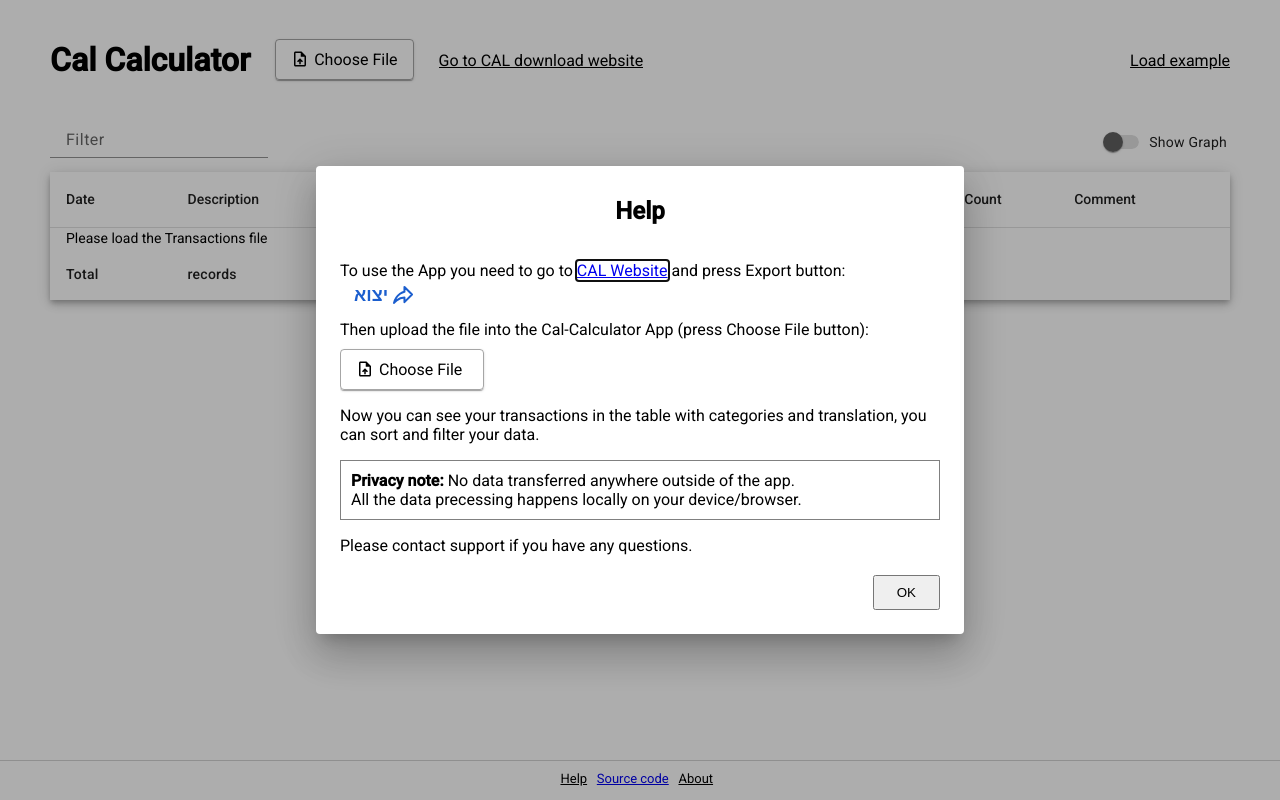
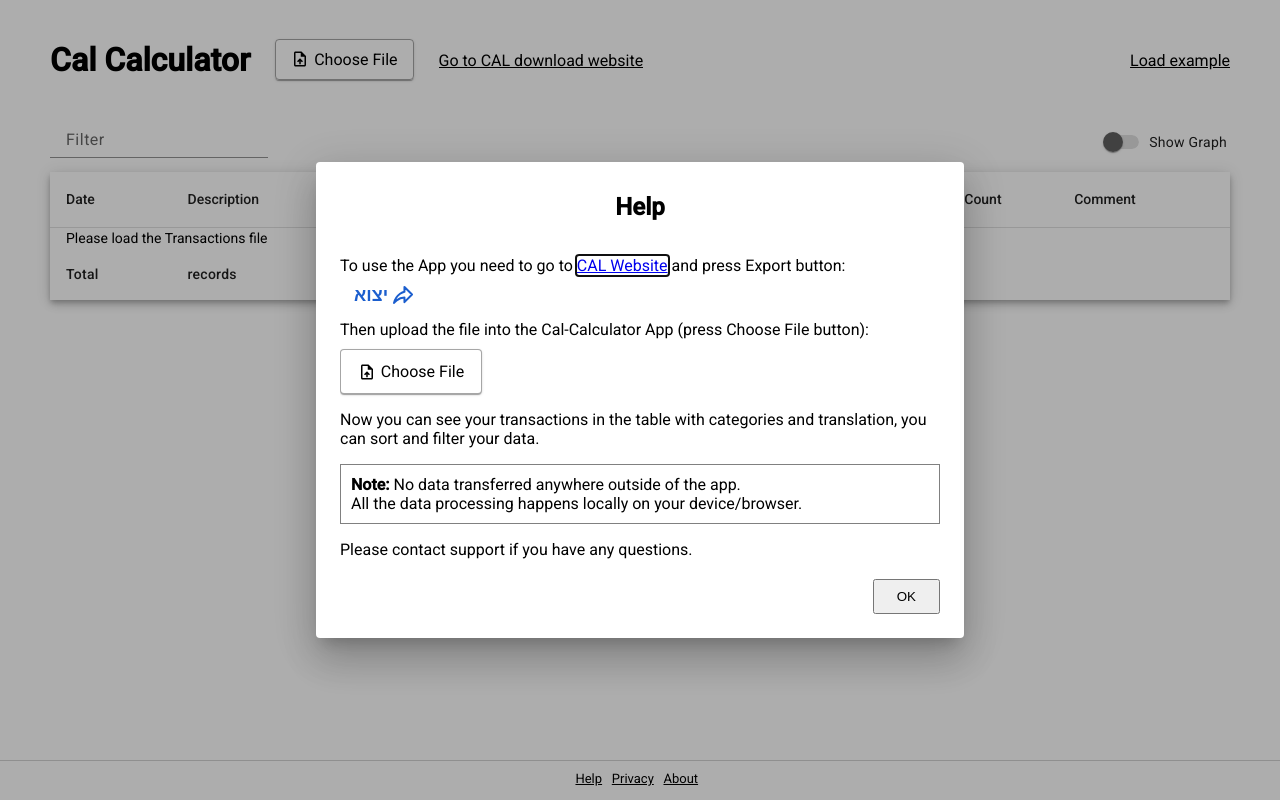
Before and after one commit to Vladi-ed/CalCalculator, an Angular app: page / in a window 1280 px wide. Both pictures are taken after a click on the element "Help". Built offline with nearby package versions, Linux system fonts and the light colour scheme; what @swimlane/ngx-charts, xlsx would draw is missing.

Commit message:
added privacy policy

```diff
--- a/src/app/components/footer/footer.component.html
+++ b/src/app/components/footer/footer.component.html
@@ -9,6 +9,7 @@
                 display: flex;
                 align-items: center;
                 height: 30px;
+                margin-top: 5px;
                 margin-bottom: 10px;
                 border-radius: 26px;
                 padding: 0 14px;
@@ -28,26 +29,22 @@
             </button>
 
             Then upload the file into the Cal-Calculator App (press Choose File button):
-            <label class="mat-elevation-z1" style="display: flex;
-                    border: 1px solid rgba(128, 128, 128, 0.7019607843);
-                    padding: 10px 15px;
-                    border-radius: 4px;
-                    margin-top: 10px; width: 112px">
+            <label class="btn mat-elevation-z1" style="margin-top: 10px; width: 112px">
                 <svg xmlns="http://www.w3.org/2000/svg" height="18px" viewBox="0 0 24 24" width="18px"><path d="M0 0h24v24H0V0z" fill="none"/><path d="M14 2H6c-1.1 0-1.99.9-1.99 2L4 20c0 1.1.89 2 1.99 2H18c1.1 0 2-.9 2-2V8l-6-6zm4 18H6V4h7v5h5v11zM8 15.01l1.41 1.41L11 14.84V19h2v-4.16l1.59 1.59L16 15.01 12.01 11z"/></svg>
-                <span style="margin-left: 5px">Choose File</span>
+                Choose File
             </label>
         </p>
         <p>
             Now you can see your transactions in the table with categories and translation, you can sort and filter your data.
         </p>
         <p style="border: 1px solid gray; padding: 10px">
-            <strong>Privacy note:</strong> No data transferred anywhere outside of the app.<br>
-            All the data precessing happens locally on your device/browser.
+            <strong>Note:</strong> No data transferred anywhere outside of the app.<br>
+            All the data processing happens locally on your device/browser.
         </p>
         Please contact support if you have any questions.
     </div>
     <form>
-        <button formmethod="dialog" style="padding: 8px 22px; float: right">OK</button>
+        <button formmethod="dialog" tabindex="0" style="padding: 8px 22px; float: right">OK</button>
     </form>
 </dialog>
 
@@ -64,8 +61,24 @@
     </form>
 </dialog>
 
+<dialog #privacyDialog>
+    <h2>Privacy note</h2>
+    <div style="max-height: 55vh; max-width: 600px; overflow: auto; margin-bottom: 20px;">
+        <p>Our web application processes all data locally on your device/browser, ensuring maximum privacy and security.</p>
+        <p>We do not collect any personal information from you, and no data is transmitted or stored on our servers. </p>
+        <p>We do not integrate any third-party services that compromise your privacy. </p>
+        <p>Our web application is not intended for children under 13. </p>
+        <p>We may update this note. For inquiries, contact us at [email address]. </p>
+        By using our web application, you agree to these terms.
+    </div>
+    <form>
+        <button formmethod="dialog" style="padding: 8px 22px; float: right">OK</button>
+    </form>
+</dialog>
+
 <footer>
     <span class="footer-link" (click)="helpDialog.showModal()">Help</span> &nbsp;
-    <a href="https://github.com/Vladi-ed/CalCalculator" target="_blank">Source code</a> &nbsp;
+<!--    <a href="https://github.com/Vladi-ed/CalCalculator" target="_blank">Source code</a> &nbsp;-->
+    <span class="footer-link" (click)="privacyDialog.showModal()">Privacy</span> &nbsp;
     <span class="footer-link" (click)="aboutDialog.showModal()">About</span> &nbsp;
 </footer>
```
